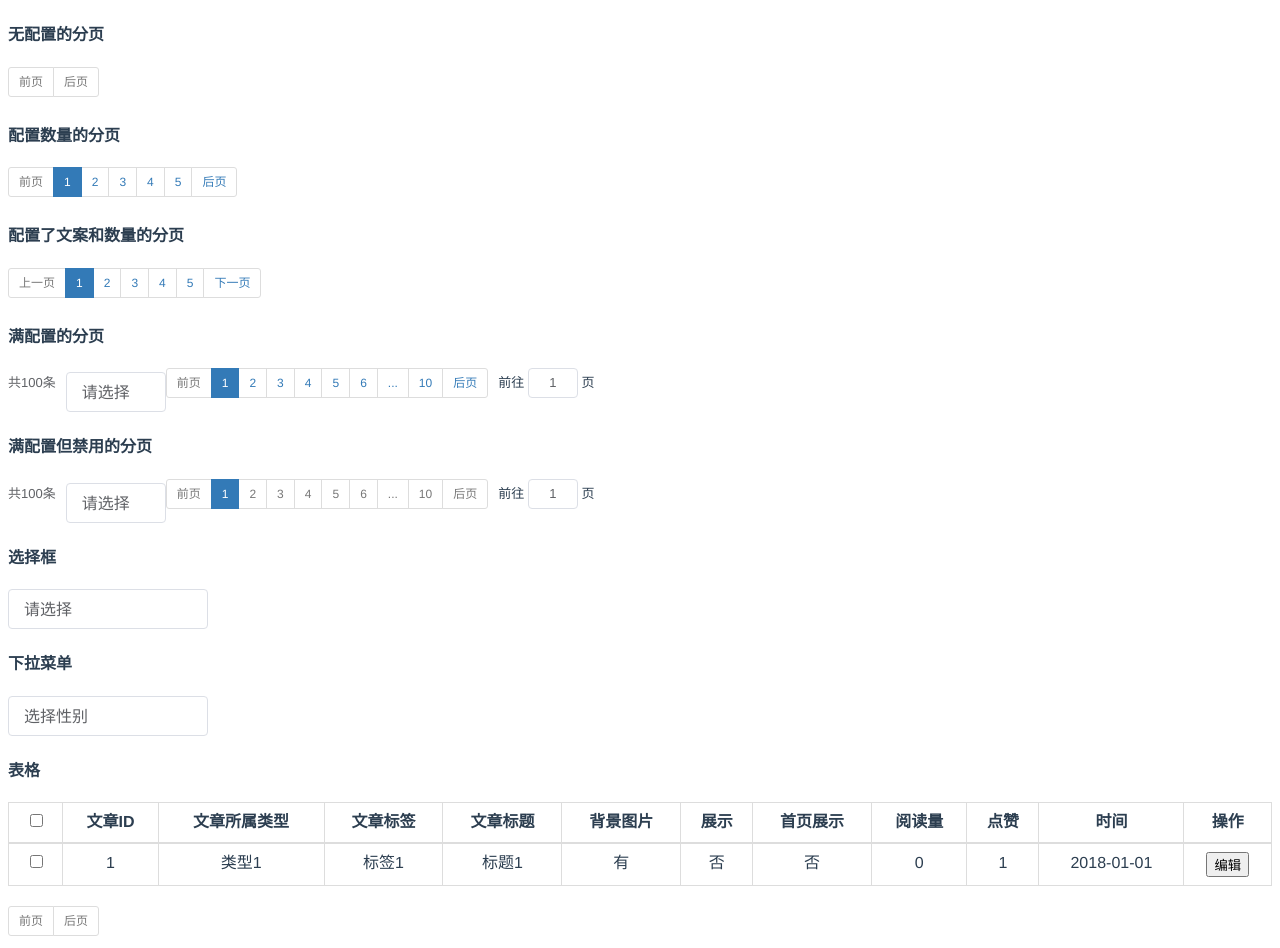
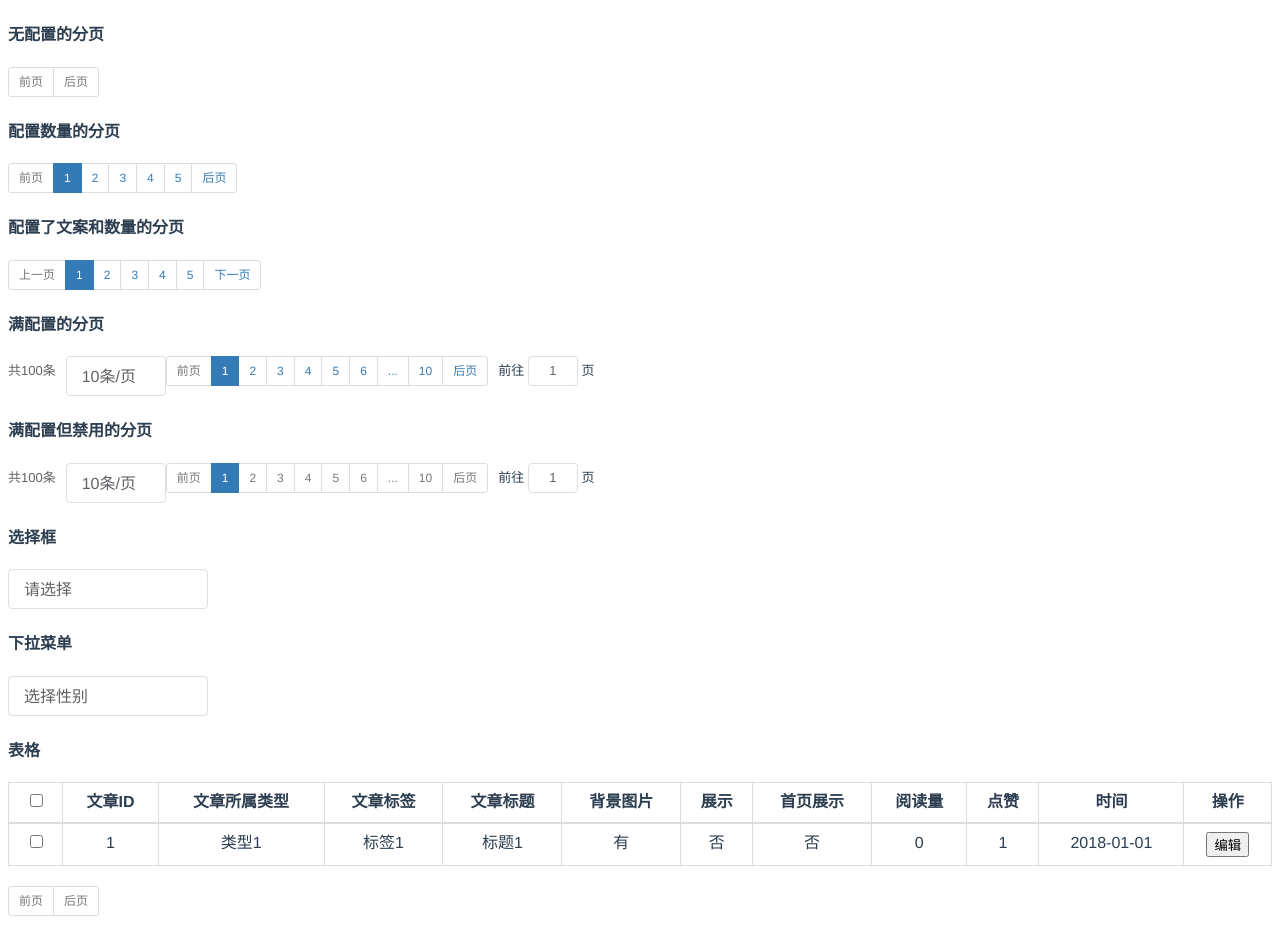
Before and after one commit to onaug6th/super-ui, a Vue app: page /#/ in a window 1280 px wide. After the commit the page ends 924 px from the top, so only its background shows below. Built offline with nearby package versions, Linux system fonts and the light colour scheme.

Commit message:
[M] 修改多选组件的内部逻辑

```diff
--- a/components/pagination/index.scss
+++ b/components/pagination/index.scss
@@ -1,4 +1,10 @@
+.pagination-layout{
+    display: table;
+    clear: both;
+}
+
 .total {
+    float: left;
     display: inline-block;
     font-size: 13px;
     min-width: 35.5px;
@@ -12,11 +18,13 @@
 }
 
 .sizes{
+    float: left;
     width: 100px;
     display: inline-block;
 }
 
 .pagination {
+    float: left;
     display: inline-block;
     padding-left: 0 !important;
     margin: 0px;
@@ -110,6 +118,7 @@
 }
 
 .jumper {
+    float: left;
     display: inline-block;
     font-size: 13px;
     min-width: 35.5px;
--- a/components/pagination/index.vue
+++ b/components/pagination/index.vue
@@ -1,5 +1,5 @@
 <template>
-  <div>
+  <div class="pagination-layout">
     <template v-if="layoutHas('total')">
       <span class="total">{{'共' + privateConfig.total + '条'}}</span>
     </template>
@@ -7,6 +7,7 @@
     <template v-if="layoutHas('sizes')">
       <div class="sizes">
         <s-pselect :config="{
+          defaultKey: privateConfig.pageSize,
           list: size4KeyValue()
         }"></s-pselect>
       </div>
--- a/components/select/index.vue
+++ b/components/select/index.vue
@@ -25,7 +25,7 @@ export default {
       default() {
         return {
           label: "请选择",
-          value: "",
+          defaultKey: "",
           list: []
         };
       }
@@ -35,11 +35,32 @@ export default {
   data() {
     return {
       isOpen: false,
-      selected: ""
+      selected: {
+        key: "",
+        value: ""
+      }
     };
   },
+  watch: {
+    "selected.key"() {
+      this.countSelectText();
+    }
+  },
   computed: {},
-  created() {},
+  mounted() {
+    const defaultKey = this.config.defaultKey;
+    if(defaultKey){
+      const defaultObj = this.config.list.filter(item =>{
+        if(item.key === defaultKey) {
+          return item;
+        }
+      })[0];
+      if(defaultObj){
+        this.selected.key = defaultKey;
+        this.selected.value = defaultObj.value;
+      }
+    }
+  },
   methods: {
     openMenu(type) {
       this.isOpen = type;
@@ -56,11 +77,9 @@ export default {
      */
     selectItem(item) {
       if (this.selected.key == item.key) {
-        this.selected = "";
-        this.config.value = "";
+        this.selected = {};
       } else {
         this.selected = item;
-        this.config.value = item.key;
         this.$emit("selected", item.key, item);
       }
       this.openMenu(false);
```
